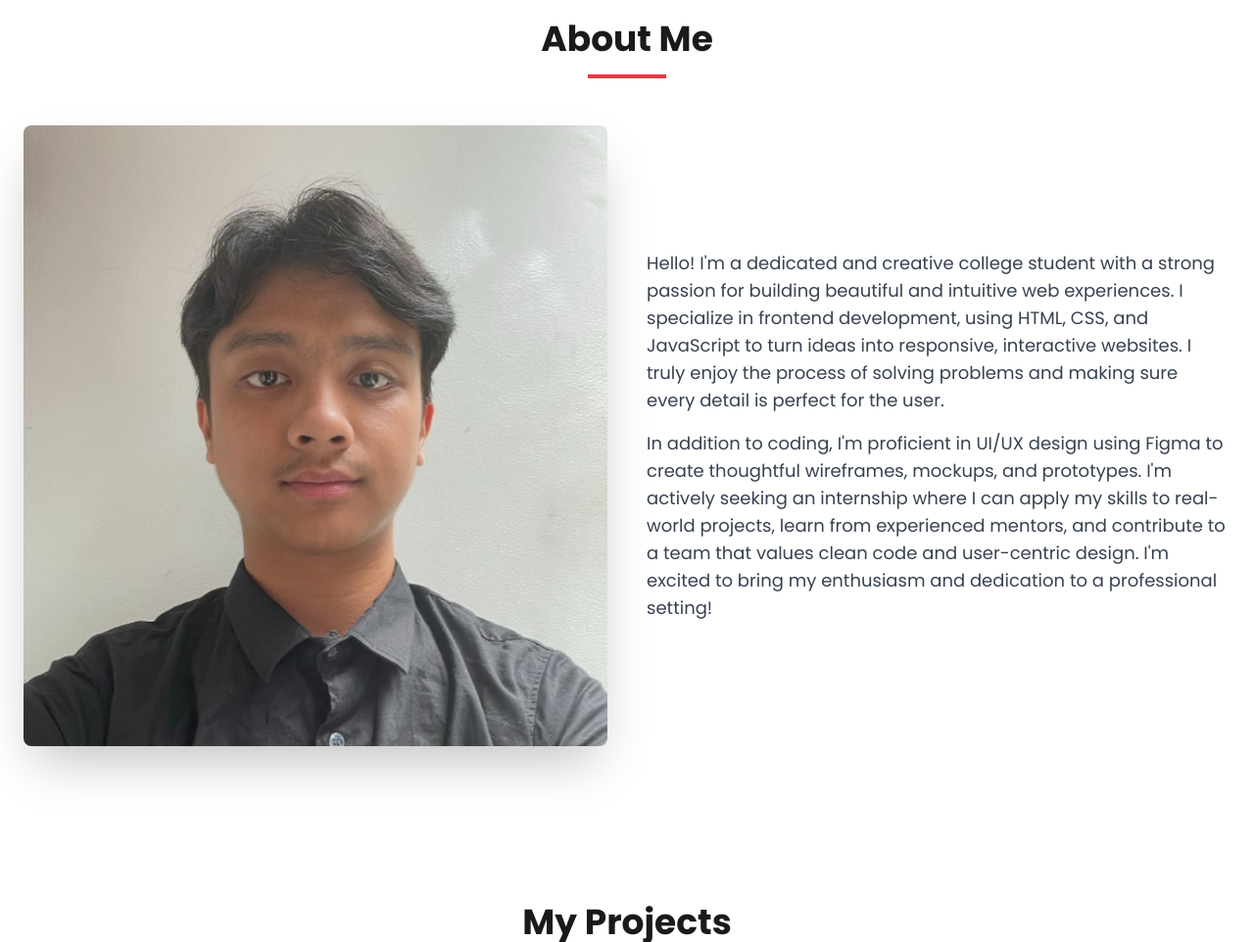
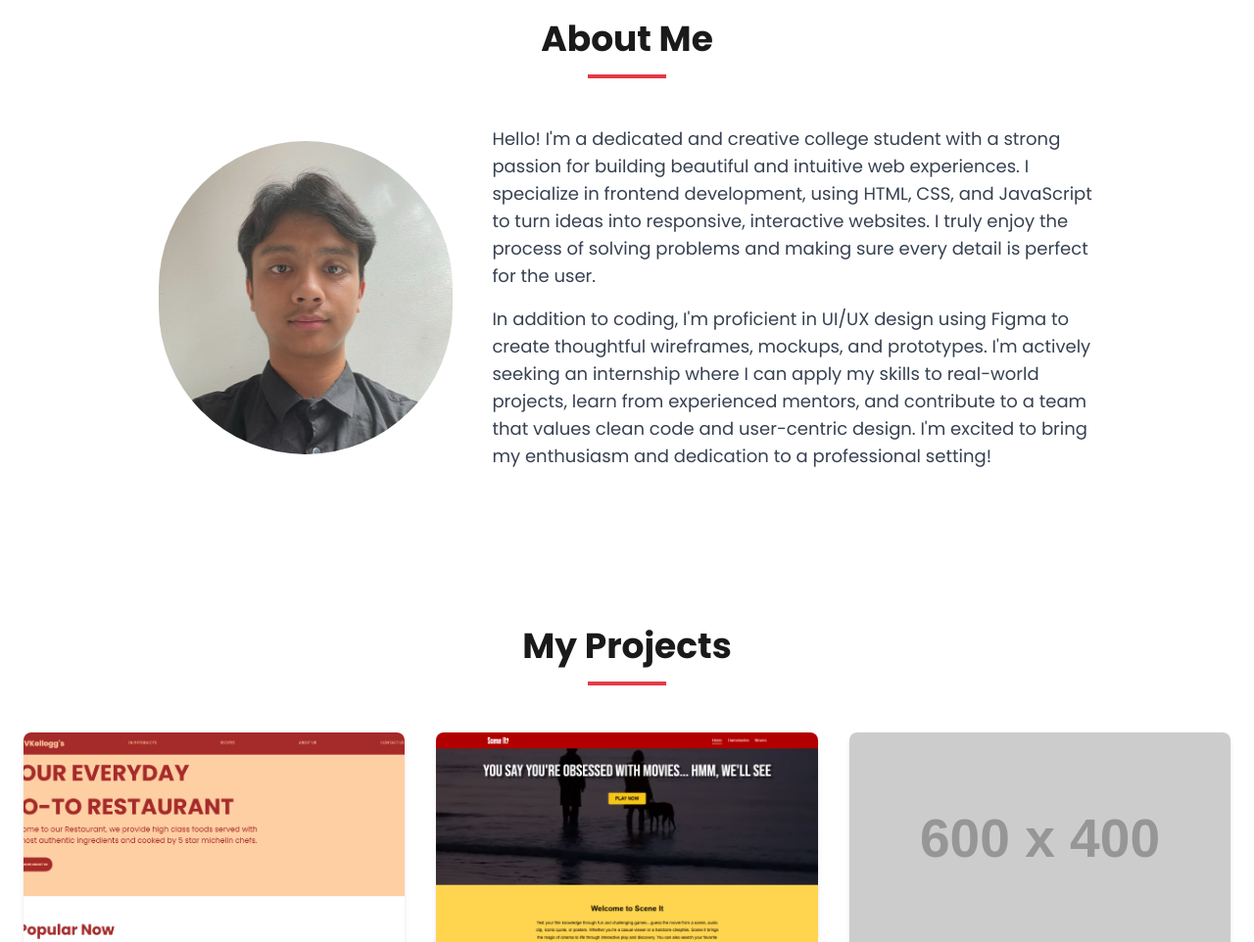
Before and after one commit to Syqeer123/Portofolio, a plain HTML site: page index.html in a window 1280 px wide. Shown: the part 860-1822 px from the top of the page at 98% size. Drawn offline with nearby package versions, Linux system fonts and the light colour scheme; placeholder pictures from the web are drawn by us.

Commit message:
Update index.html

```diff
--- a/index.html
+++ b/index.html
@@ -3,7 +3,7 @@
 <head>
     <meta charset="UTF-8">
     <meta name="viewport" content="width=device-width, initial-scale=1.0">
-    <title>Muhammad Aqyla Syaqeer Dipanegara | Frontend Developer & UI/UX Developer</title>
+    <title> Portofolio | Muhammad Aqyla Syaqeer Dipanegara</title>
     <script src="https://cdn.tailwindcss.com"></script>
     <link href="https://fonts.googleapis.com/css2?family=Poppins:wght@400;600;700&display=swap" rel="stylesheet">
     <link rel="stylesheet" href="index.css">
@@ -53,9 +53,9 @@
                 <h2 class="text-4xl font-bold reveal">About Me</h2>
                 <div class="w-20 h-1 bg-accent-red mx-auto mt-4 reveal" style="transition-delay: 200ms;"></div>
             </div>
-            <div class="flex flex-col md:flex-row items-center gap-10">
-                <div class="md:w-1/2 reveal" style="transition-delay: 300ms;">
-                    <img src="profile.png" alt="Muhammad Aqyla Syaqeer Dipanegara Portrait" class="rounded-lg shadow-2xl w-23">
+            <div class="flex flex-col md:flex-row items-center justify-center gap-10">
+                <div class="flex-shrink-0 reveal" style="transition-delay: 300ms;">
+                    <img src="profile.png" alt="Muhammad Aqyla Syaqeer Dipanegara Portrait" class="profile-picture rounded-full w-85 h-80 object-cover">
                 </div>
                 <div class="md:w-1/2 reveal about-me-text" style="transition-delay: 400ms;">
                     <p id="about-p1" class="text-lg text-gray-700 mb-4"></p>
```
